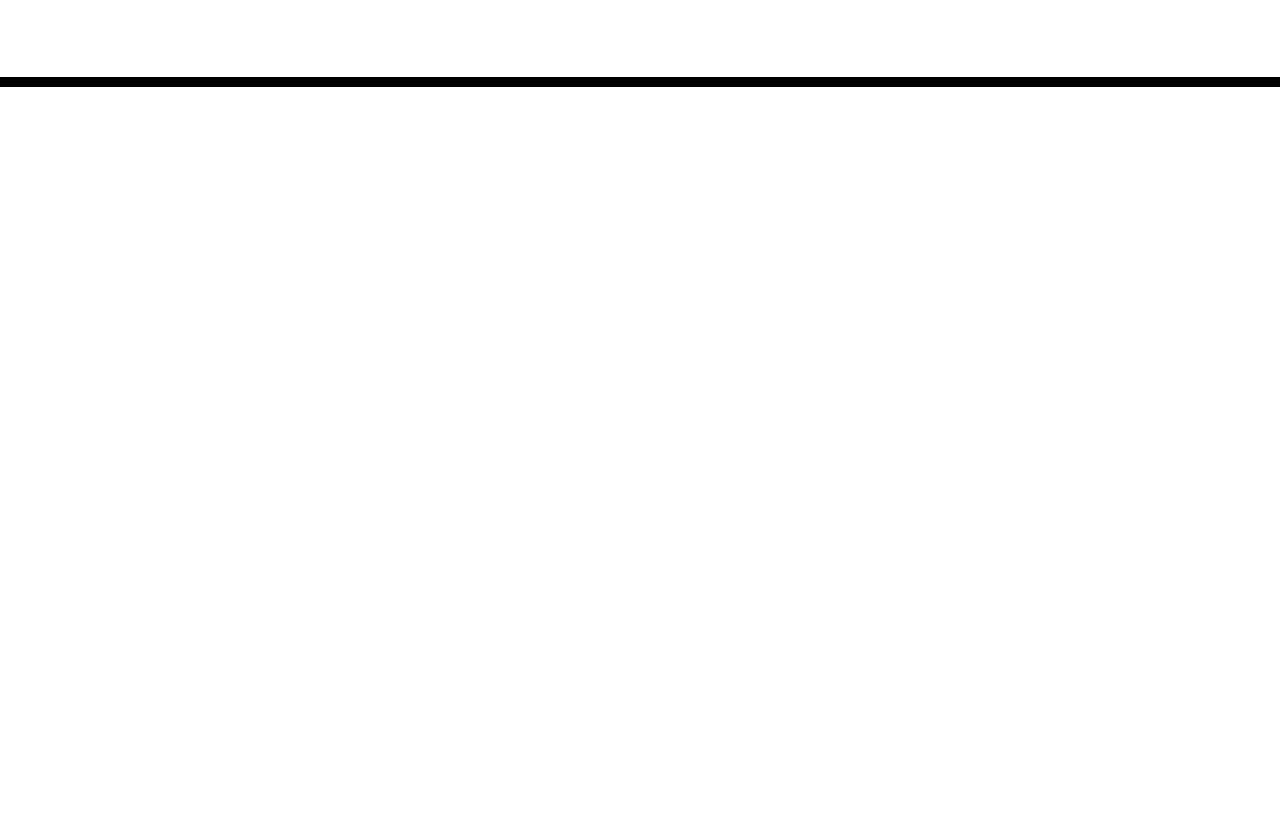
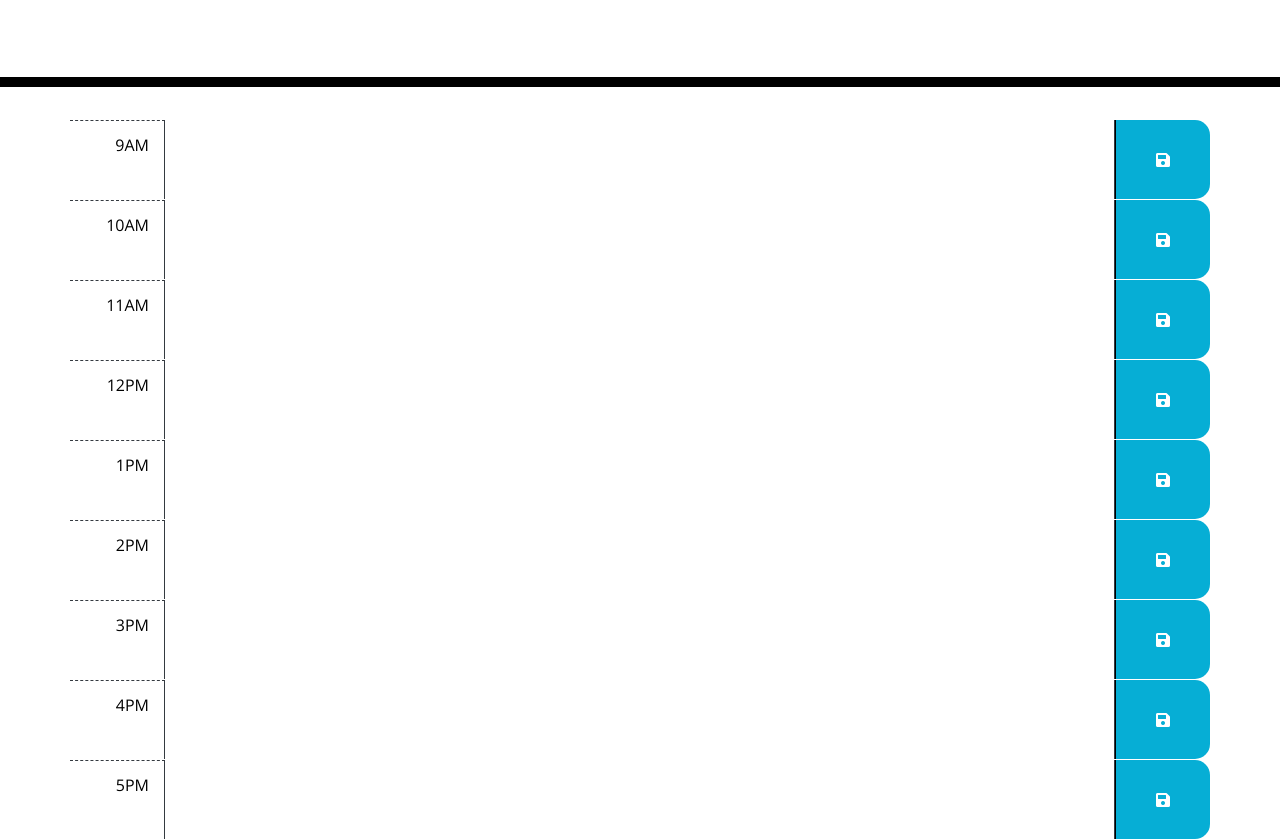
Before and after one commit to aweghorst/day-planner-pro, a plain HTML site: page index.html in a window 1280 px wide. Shown: the part 181-1020 px from the top of the page. Before the commit the page ends 800 px from the top, so only its background shows below. Drawn offline with nearby package versions, Linux system fonts and the light colour scheme.

Commit message:
Prepped HTML and CSS for Javascript Interaction

```diff
--- a/assets/css/style.css
+++ b/assets/css/style.css
@@ -1,10 +1,11 @@
+
 body {
   font-family: 'Open Sans', sans-serif;
   font-size: 16px;
   line-height: 1;
 }
 
-textarea{
+/*textarea{
   background: transparent;
   border: none;
   resize: none;
@@ -12,6 +13,7 @@ textarea{
   border-left: 1px solid black;
   padding: 10px;
 }
+*/
 
 .jumbotron {
   text-align: center;
@@ -21,16 +23,22 @@ textarea{
   border-bottom: 10px solid black;
 }
 
+.container {
+}
+
+/*
 .description{
   white-space: pre-wrap;
 }
+*/
 
 .time-block{
-  text-align: center;
-  border-radius: 15px;
+  border-radius: 0px 15px 15px 0;
+  height:100%;
 }
 
 .row {
+  display:flex;
   white-space: pre-wrap;
   height: 80px;
   border-top: 1px solid white;;
@@ -58,11 +66,15 @@ textarea{
 }
 
 .saveBtn {
+  display:flex;
   border-left: 1px solid black;
   border-top-right-radius: 15px;
   border-bottom-right-radius: 15px;
   background-color: #06AED5;
   color: white;
+  height:100%;
+
+
 }
 
 .saveBtn i:hover {
--- a/index.html
+++ b/index.html
@@ -24,6 +24,54 @@
   </header>
   <div class="container">
     <!-- Timeblocks go here -->
+    <div class="row time-block">
+      <div class="col-1 text-right hour border-right border-dark pt-3">9AM</div>
+      <div class="col-10 text-left border-right border-dark pt-2"></div>
+      <div class="col-1 fas fa-save saveBtn text-center justify-content-center align-items-center"></div>
+    </div>
+    <div class="row time-block">
+      <div class="col-1 text-right hour border-right border-dark pt-3">10AM</div>
+      <div class="col-10 text-left border-right border-dark pt-2"></div>
+      <div class="col-1 fas fa-save saveBtn text-center justify-content-center align-items-center"></div>
+    </div>
+    <div class="row time-block">
+      <div class="col-1 text-right hour border-right border-dark pt-3">11AM</div>
+      <div class="col-10 text-left border-right border-dark pt-2"></div>
+      <div class="col-1 fas fa-save saveBtn text-center justify-content-center align-items-center"></div>
+    </div>
+    <div class="row time-block">
+      <div class="col-1 text-right hour border-right border-dark pt-3">12PM</div>
+      <div class="col-10 text-left border-right border-dark pt-2"></div>
+      <div class="col-1 fas fa-save saveBtn text-center justify-content-center align-items-center"></div>
+    </div>
+    <div class="row time-block">
+      <div class="col-1 text-right hour border-right border-dark pt-3">1PM</div>
+      <div class="col-10 text-left border-right border-dark pt-2"></div>
+      <div class="col-1 fas fa-save saveBtn text-center justify-content-center align-items-center"></div>
+    </div>
+    <div class="row time-block">
+      <div class="col-1 text-right hour border-right border-dark pt-3">2PM</div>
+      <div class="col-10 text-left border-right border-dark pt-2"></div>
+      <div class="col-1 fas fa-save saveBtn text-center justify-content-center align-items-center"></div>
+    </div>
+    <div class="row time-block">
+      <div class="col-1 text-right hour border-right border-dark pt-3">3PM</div>
+      <div class="col-10 text-left border-right border-dark pt-2"></div>
+      <div class="col-1 fas fa-save saveBtn text-center justify-content-center align-items-center"></div>
+    </div>
+    <div class="row time-block">
+      <div class="col-1 text-right hour border-right border-dark pt-3">4PM</div>
+      <div class="col-10 text-left border-right border-dark pt-2"></div>
+      <div class="col-1 fas fa-save saveBtn text-center justify-content-center align-items-center"></div>
+    </div>
+    <div class="row time-block">
+      <div class="col-1 text-right hour border-right border-dark pt-3">5PM</div>
+      <div class="col-10 text-left border-right border-dark pt-2"></div>
+      <div class="col-1 fas fa-save saveBtn text-center justify-content-center align-items-center"></div>
+    </div>
+
+
+
   </div>
 
   <script src="https://code.jquery.com/jquery-3.4.1.min.js"></script>
```
Also changed, not shown: assets/js/script.js (+11 -0 lines).
